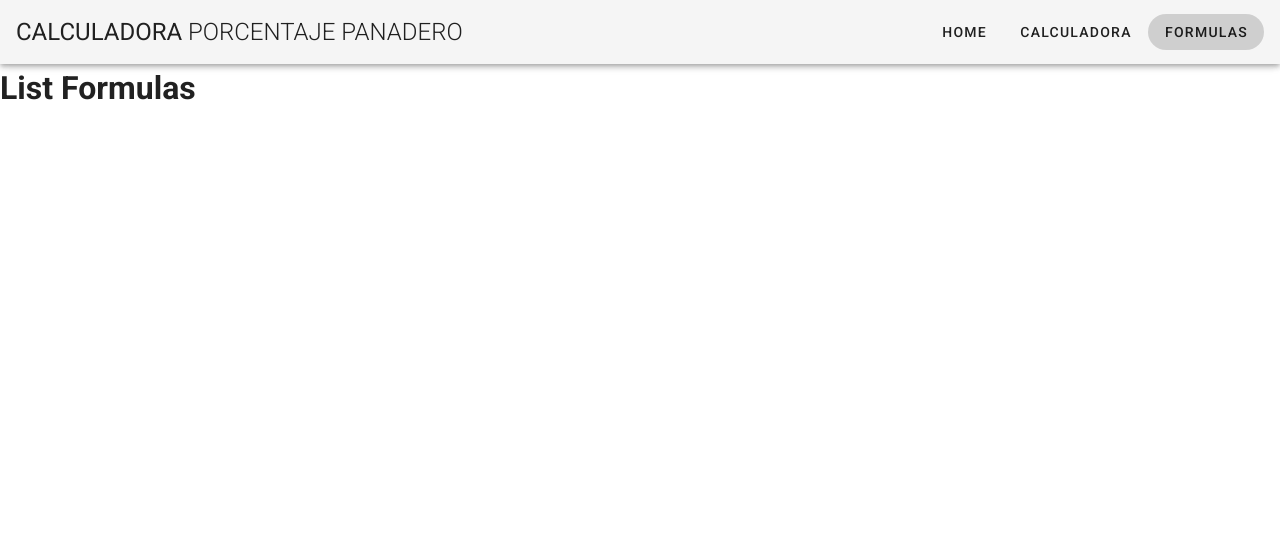
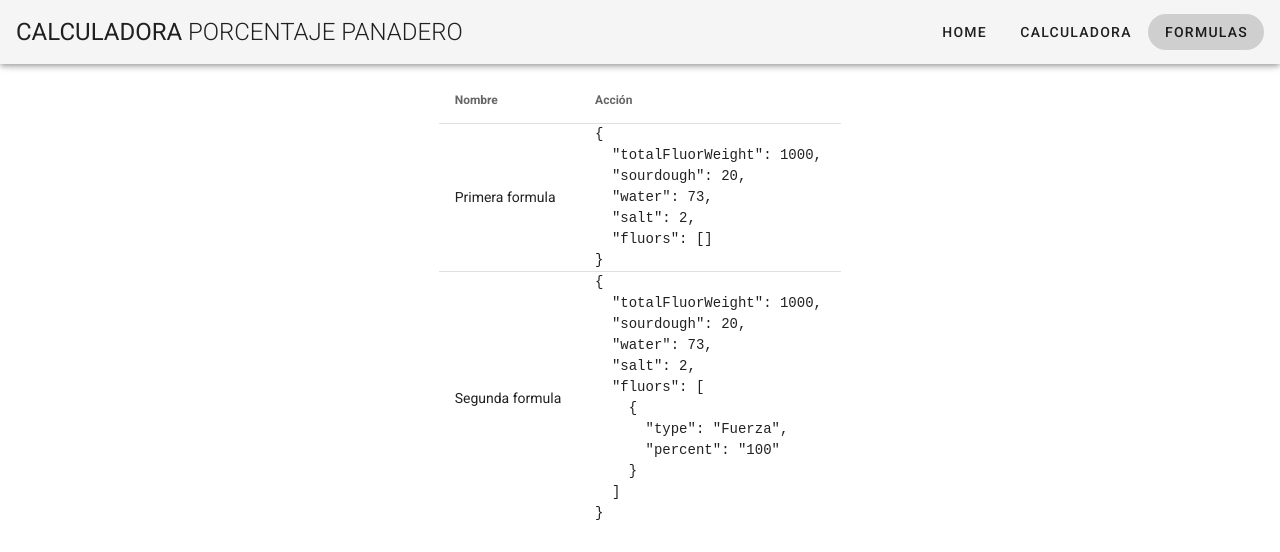
Before and after one commit to maurofokker/calculadora-panadero, a Vue app: page /formulas in a window 1280 px wide. Shown: the top 552 px of the page. Built offline with nearby package versions, Linux system fonts and the light colour scheme; data requests are answered from the project's data file.

Commit message:
[#9] request formulas using axios and listing them in a simple table component from vuetify

```diff
--- a/src/router.js
+++ b/src/router.js
@@ -28,7 +28,7 @@ export default new Router({
       path: "/formulas",
       name: "formulas",
       component: () =>
-        import(/* webpackChunkName: "TheFormulas" */ "./views/TheFormulas.vue")
+        import(/* webpackChunkName: "Formulas" */ "./views/Formulas.vue")
     }
   ]
 });
--- /dev/null
+++ b/src/views/Formulas.vue
@@ -0,0 +1,45 @@
+<template>
+  <v-container fluid>
+    <v-row align="center" justify="center">
+      <v-col cols="12" sm="8" md="4">
+        <v-simple-table fixed-header>
+          <template v-slot:default>
+            <thead>
+              <tr>
+                <th class="text-left">Nombre</th>
+                <th class="text-left">Acci&oacute;n</th>
+              </tr>
+            </thead>
+            <tbody>
+              <tr v-for="formula in formulas" :key="formula.id">
+                <td>{{ formula.name }}</td>
+                <td>
+                  <pre>{{ formula.formula }}</pre>
+                </td>
+              </tr>
+            </tbody>
+          </template>
+        </v-simple-table>
+      </v-col>
+    </v-row>
+  </v-container>
+</template>
+
+<script>
+import axios from "axios";
+export default {
+  data() {
+    return {
+      formulas: []
+    };
+  },
+  created() {
+    axios.get("http://localhost:3000/formulas").then(({ data }) => {
+      console.log("FORMULAS REQUESTED", data);
+      this.formulas = data;
+    });
+  }
+};
+</script>
+
+<style scoped></style>
--- a/src/views/TheFormulas.vue
+++ /dev/null
@@ -1,11 +0,0 @@
-<template>
-  <h1>List Formulas</h1>
-</template>
-
-<script>
-export default {
-  name: "TheFormulas"
-};
-</script>
-
-<style scoped></style>
```
